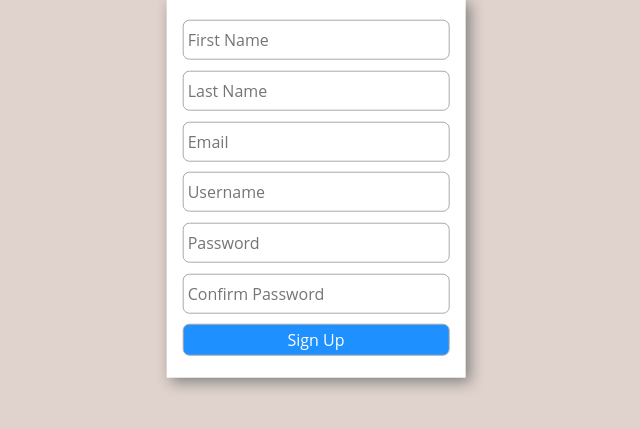
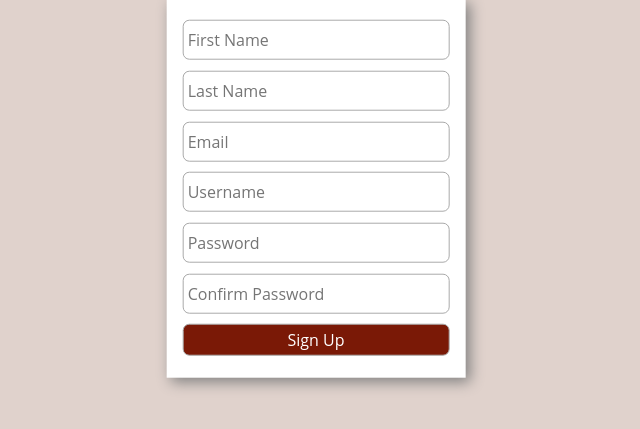
Before and after one commit to The-Jackrabbit/Crunchbag, a PHP site: page /signup.php?email=1 in a window 1280 px wide. Shown: the part 212-641 px from the top of the page, without its empty margins (324-964 px from the left). Run offline with PHP 8.4, Linux system fonts and the light colour scheme; data that the repository does not hold is empty; some web fonts are replaced.

Commit message:
Sign ip / Log in Button Change

```diff
--- a/login.php
+++ b/login.php
@@ -17,7 +17,7 @@
 			}
 			div.login-form input[type=submit] {
 				width: 100%;
-				background-color: dodgerblue;
+				background-color: #7A1906;
 				color: white;
 			}
 			div.login-form input {
--- a/signup.php
+++ b/signup.php
@@ -19,7 +19,7 @@
 			}
 			div.login-form input[type=submit] {
 				width: 100%;
-				background-color: dodgerblue;
+				background-color: #7A1906;
 				color: white;
 			}
 			div.login-form input {
```
